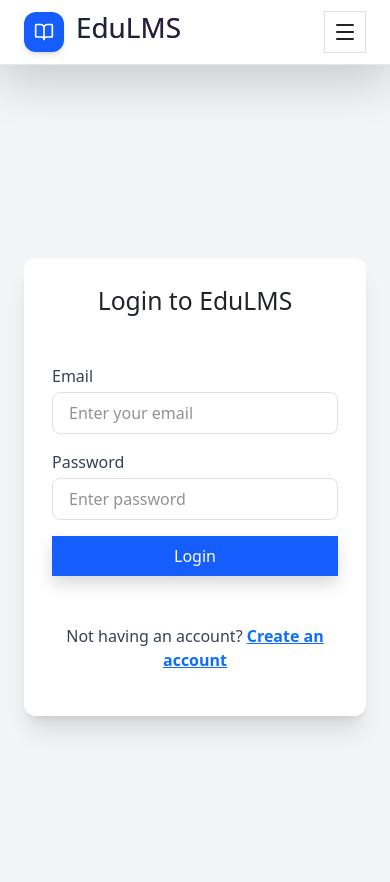
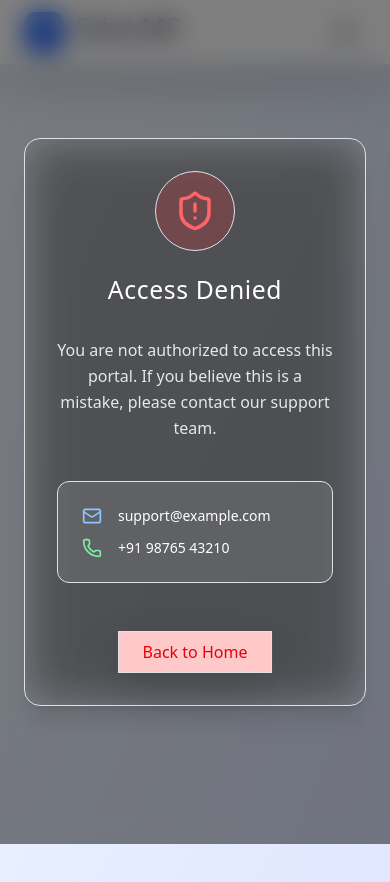
Before and after one commit to HARSH760781/LMS_AvaIntern, a React (Vite) app in the folder client/: page /upload-learning-material in a window 390 px wide. Before the commit this address led to /login. Shown: the top 882 px of the page. Built offline with nearby package versions, Linux system fonts and the light colour scheme; no server answers.

Commit message:
responsive

```diff
--- a/client/src/App.jsx
+++ b/client/src/App.jsx
@@ -85,7 +85,7 @@ function App() {
           <Route path="/signup" element={<SignUpPage />} />
           <Route path="/profile" element={<ProfilePage />} />
 
-          {/* PROTECTED ROUTES (VerifyAccess applied to ALL below) */}
+          {/* USER PROTECTED ROUTES */}
           <Route
             path="/course/live-tests"
             element={
@@ -167,14 +167,12 @@ function App() {
             }
           />
 
-          {/* ADMIN ROUTES */}
+          {/* ✅ FULLY PROTECTED ADMIN ROUTES */}
           <Route
             element={
-              <ProtectedAdminRoute>
-                <VerifyAccess>
-                  {/* Protect both admin login + sheet access */}
-                </VerifyAccess>
-              </ProtectedAdminRoute>
+              <VerifyAccess>
+                <ProtectedAdminRoute />
+              </VerifyAccess>
             }
           >
             <Route path="/admin" element={<AdminDashboard />} />
```
